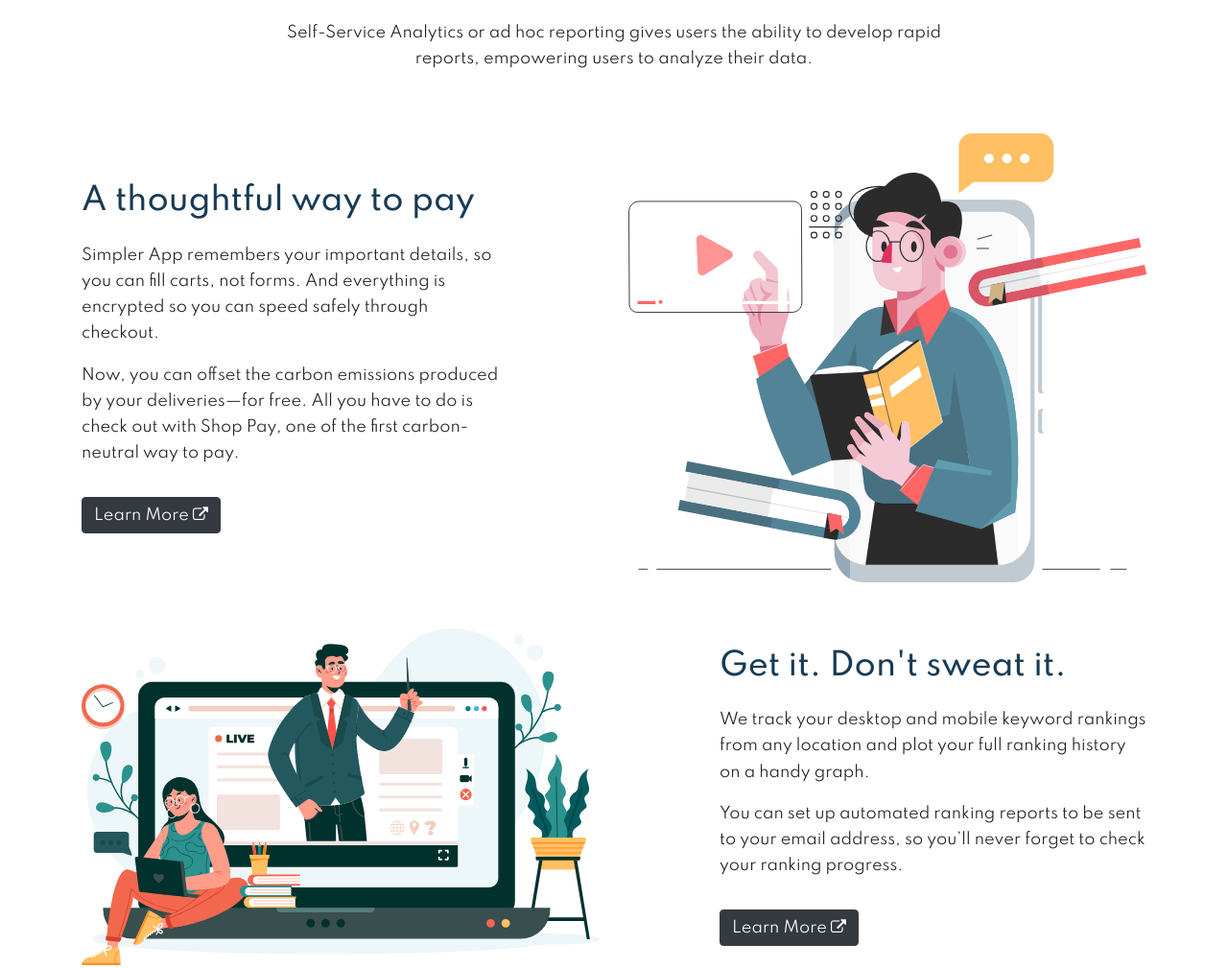
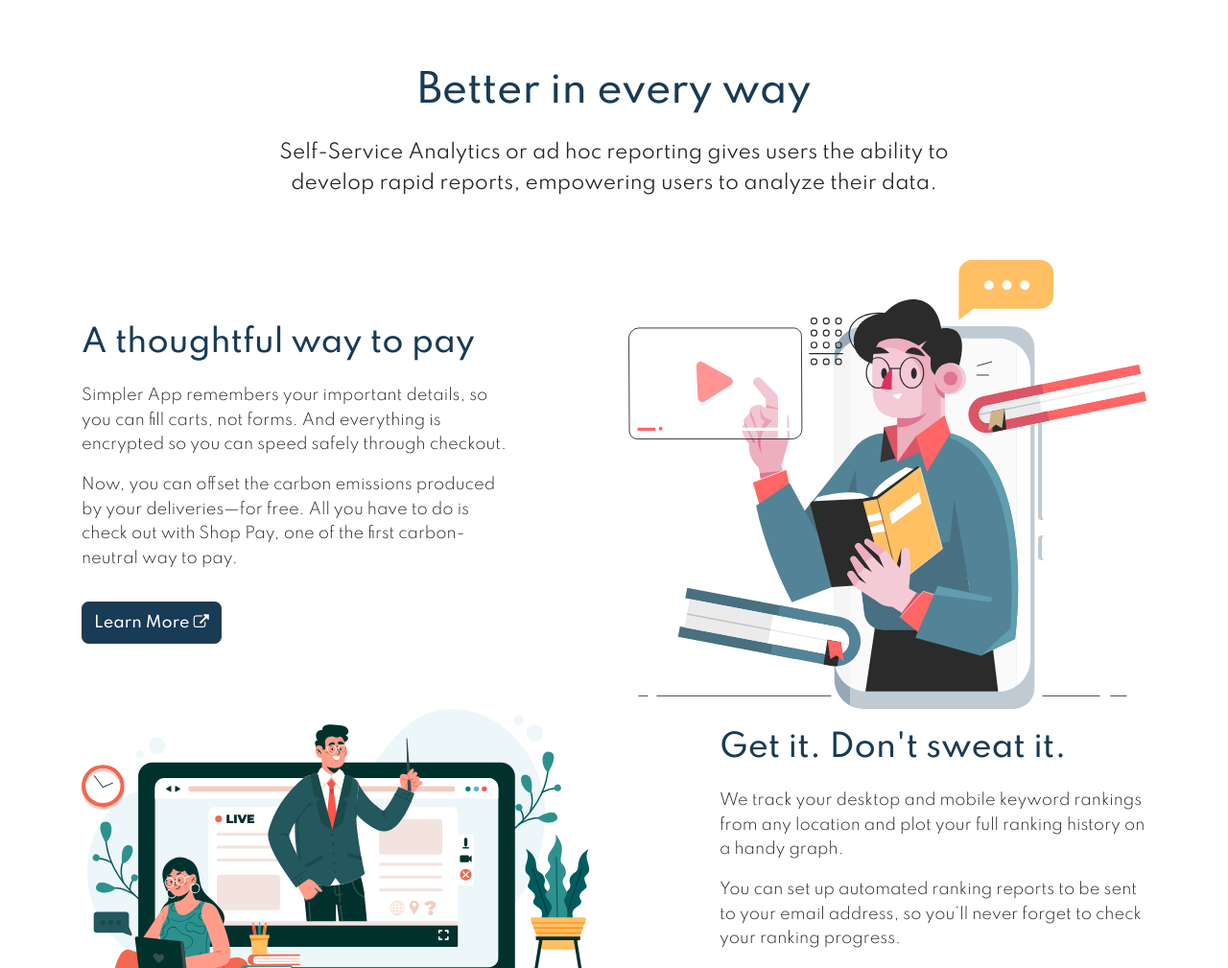
Before and after one commit to abhishekrawat22/Landing-folio, a plain HTML site: page index.html in a window 1280 px wide. Shown: the part 1502-2511 px from the top of the page at 96% size. Drawn offline with nearby package versions, Linux system fonts and the light colour scheme.

Commit message:
Added more CSS

```diff
--- a/index.html
+++ b/index.html
@@ -87,7 +87,7 @@
 				</div>
 			</div>
 		</section>
-		<section>
+		<section class="features mb-5">
 			<div class="container">
 				<div class="row">
 					<div class="col col-md-4 mb-4 mb-lg-0">
@@ -126,28 +126,28 @@
 				</div>
 			</div>
 		</section>
-		<section id="about">
+		<section id="about" class="about-swipe">
 			<div class="container">
-				<div class="row justify-content-center mb-5 mb-lg-7">
+				<div class="row justify-content-center mb-5">
 					<div class="col-12 col-lg-8 text-center">
-						<h2 class="mb-4 head-color">Better in every way</h2>
-						<p>Self-Service Analytics or ad hoc reporting gives users the ability to develop rapid reports, empowering users to analyze their data.</p>
+						<h2 class="mb-4 head-color about-head">Better in every way</h2>
+						<p class="about-head-tag">Self-Service Analytics or ad hoc reporting gives users the ability to develop rapid reports, empowering users to analyze their data.</p>
 					</div>
 				</div>
-				<div class="row row-grid align-items-center mb-5 mb-lg-7">
+				<div class="row row-grid align-items-center">
 					<div class="col-12 col-lg-5">
-						<h2 class="mb-4 head-color">A thoughtful way to pay</h2>
+						<h2 class="mb-4 head-color about-subhead">A thoughtful way to pay</h2>
 						<p>Simpler App remembers your important details, so you can fill carts, not forms. And everything is encrypted so you can speed safely through checkout.</p>
 						<p>Now, you can offset the carbon emissions produced by your deliveries—for free. All you have to do is check out with Shop Pay, one of the first carbon-neutral way to pay.</p>
 						<a href="#" class="btn btn-dark mt-3">Learn More <i class="fa fa-external-link"></i></a>
 					</div>
 					<div class="col-12 col-lg-6 ml-lg-auto">
-						<img src="./resources/images/scene-3.svg" alt="" class="w-00">
+						<img src="./resources/images/scene-3.svg" alt="">
 					</div>
 				</div>
-				<div class="row row-grid align-items-center mb-5 mb-lg-7">
+				<div class="row row-grid align-items-center">
 					<div class="col-12 col-lg-5 order-lg-2">
-						<h2 class="mb-4 head-color">Get it. Don't sweat it.</h2>
+						<h2 class="mb-4 head-color about-subhead">Get it. Don't sweat it.</h2>
 						<p>We track your desktop and mobile keyword rankings from any location and plot your full ranking history on a handy graph.</p>
 						<p>You can set up automated ranking reports to be sent to your email address, so you’ll never forget to check your ranking progress.</p>
 						<a href="#" class="btn btn-dark mt-3">Learn More <i class="fa fa-external-link"></i></a>
--- a/resources/sass/styles.scss
+++ b/resources/sass/styles.scss
@@ -17,6 +17,7 @@ $text-white: #fff;
 $bg-btn-pro: #fc6666;
 $bg-btn-pro-hover: #fb4040;
 $btn-download-app-hover: #102638;
+$feature-icon-color: #418b78;
 
 body {
     font: 16px/1.7 $primary-font;
@@ -164,3 +165,42 @@ body {
         }
     }
 }
+
+.features {
+    .icon {
+        color: $feature-icon-color;
+    }
+}
+
+.about-swipe {
+    padding-top: 4rem;
+    .about-head {
+        font-size: clamp(1.375rem, 5vw, 2.5rem);
+    }
+
+    p {
+        font-size: 1rem;
+        font-weight: 300;
+        line-height: 1.6;
+    }
+
+    .about-head-tag {
+        font-size: 1.25rem;
+        font-weight: 400;
+    }
+
+    .btn {
+        background-color: $primary-color;
+        border-radius: 0.45rem;
+        color: $text-white;
+        font-weight: 500;
+        padding: 9px 12px;
+        transition: all 0.2s ease;
+
+        &:hover {
+            background-color: $btn-download-app-hover;
+            transform: translateY(-3px);
+            transition: all 0.2s ease;
+        }
+    }
+}
```
Also changed, not shown: resources/sass/styles.css, 1 other file.
